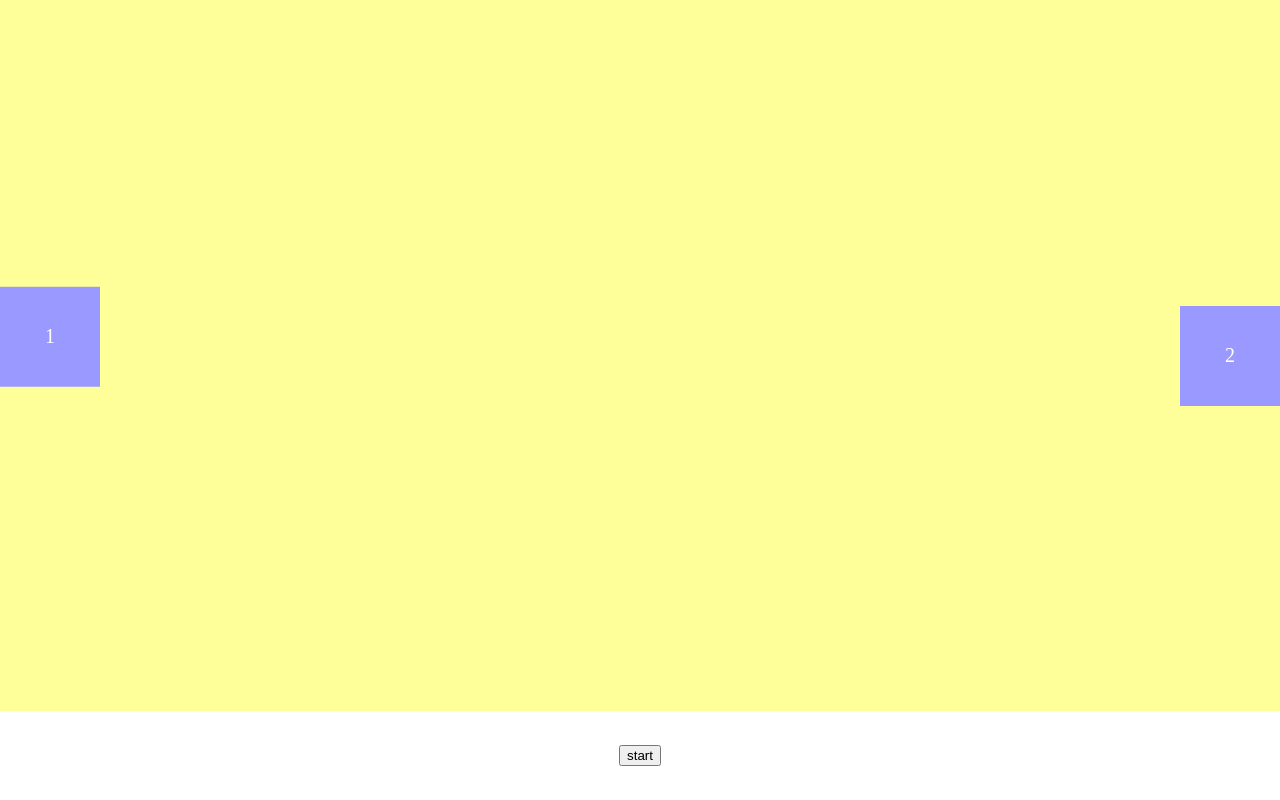
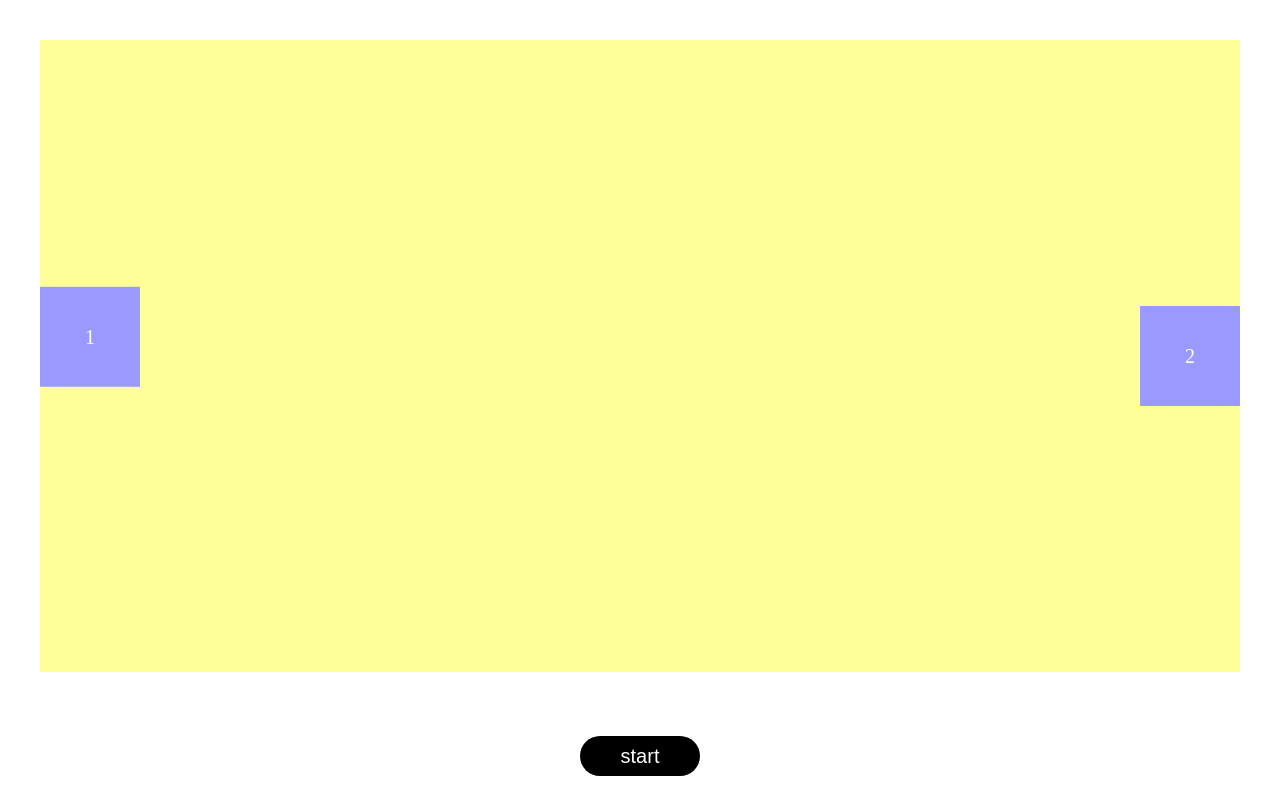
Before and after one commit to InikonZS/start_test, a React app in the folder client/: page / in a window 1280 px wide. Built offline with nearby package versions, Linux system fonts and the light colour scheme.

Commit message:
style button

```diff
--- a/client/src/components/game_view.css
+++ b/client/src/components/game_view.css
@@ -1,7 +1,7 @@
 .game_outher{
     width: 100%;
     height: 100%;
-    padding: 0px;
+    padding: 40px;
 }
 
 .game_wrapper{
--- a/client/src/components/game_view.tsx
+++ b/client/src/components/game_view.tsx
@@ -12,8 +12,8 @@ export function GameView({ isStarted }:IGameViewProps){
     const wrapperRef = useRef<HTMLDivElement>();
     const [initPosition, setInitPosition] = useState(0);
 
-    return <div className="game_outher">
-        <div className="game_wrapper" ref={wrapperRef}>
+    return <div className="game_outher" ref={wrapperRef}>
+        <div className="game_wrapper">
             <Block1 isStarted={isStarted} wrapperHeight={wrapperRef.current?.getBoundingClientRect().height} onShot={(pos)=>{
                 setInitPosition(pos);
             }}></Block1>
--- /dev/null
+++ b/client/src/components/start_button.css
@@ -0,0 +1,19 @@
+.start_button {
+    border-radius: 20px;
+    height: 40px;
+    width: 120px;
+    font-size: 20px;
+    color: white;
+    background-color: black;
+    border: none;
+}
+
+.start_button:hover {
+    border-radius: 20px;
+    height: 40px;
+    width: 120px;
+    font-size: 20px;
+    color: white;
+    background-color: #222;
+    border: none;
+}
--- a/client/src/components/start_button.tsx
+++ b/client/src/components/start_button.tsx
@@ -1,5 +1,5 @@
 import React from "react";
-
+import "./start_button.css";
 interface IStartButtonProps {
     onClick: ()=>void;
     time: Date;
@@ -7,7 +7,7 @@ interface IStartButtonProps {
 }
 
 export function StartButton({ onClick, time, isStarted }: IStartButtonProps){
-    return <button onClick={()=>{
+    return <button className="start_button" onClick={()=>{
         onClick();
     }}>
         {
```
